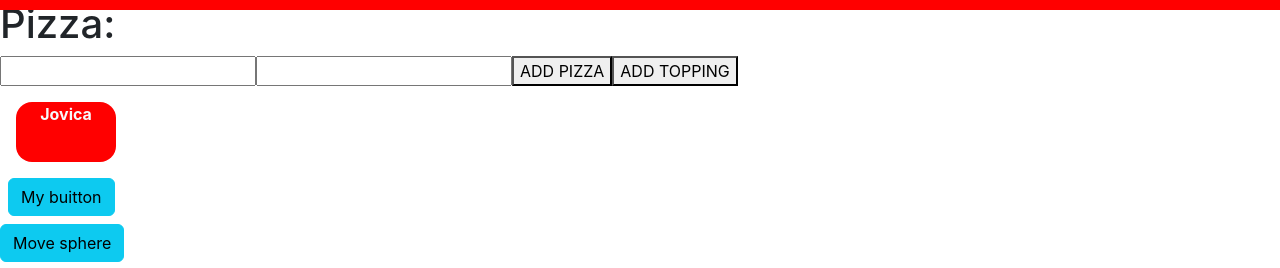
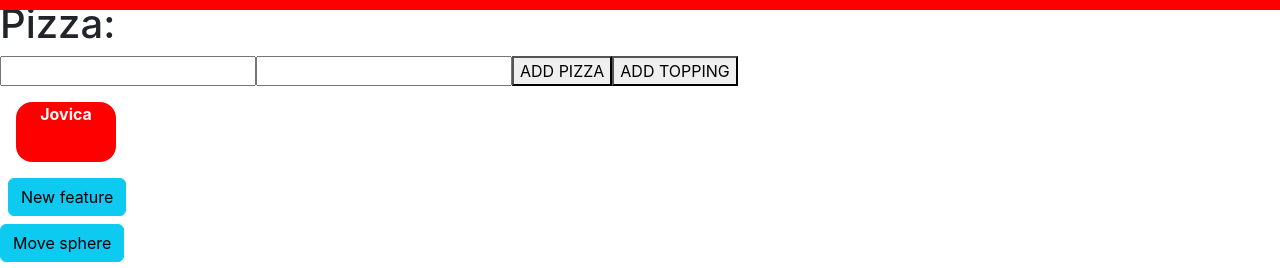
Before and after one commit to 3dgenerik/framer-motion.github.io, a React (Create React App) app: page / in a window 1280 px wide. Shown: the top 268 px of the page. Built offline with nearby package versions, Linux system fonts and the light colour scheme.

Commit message:
add new feature 03

```diff
--- a/src/components/Home.tsx
+++ b/src/components/Home.tsx
@@ -92,7 +92,7 @@ export const Home :React.FC<HomeProps> = ({num}) => {
                     originX:0
                 }}
                 className='btn btn-info m-2 d-block'
-            >My buitton</motion.button>
+            >New feature</motion.button>
 
 
             <button className="btn btn-info" onClick={()=>setIsMoved(!isMoved)}>Move sphere</button>
```
